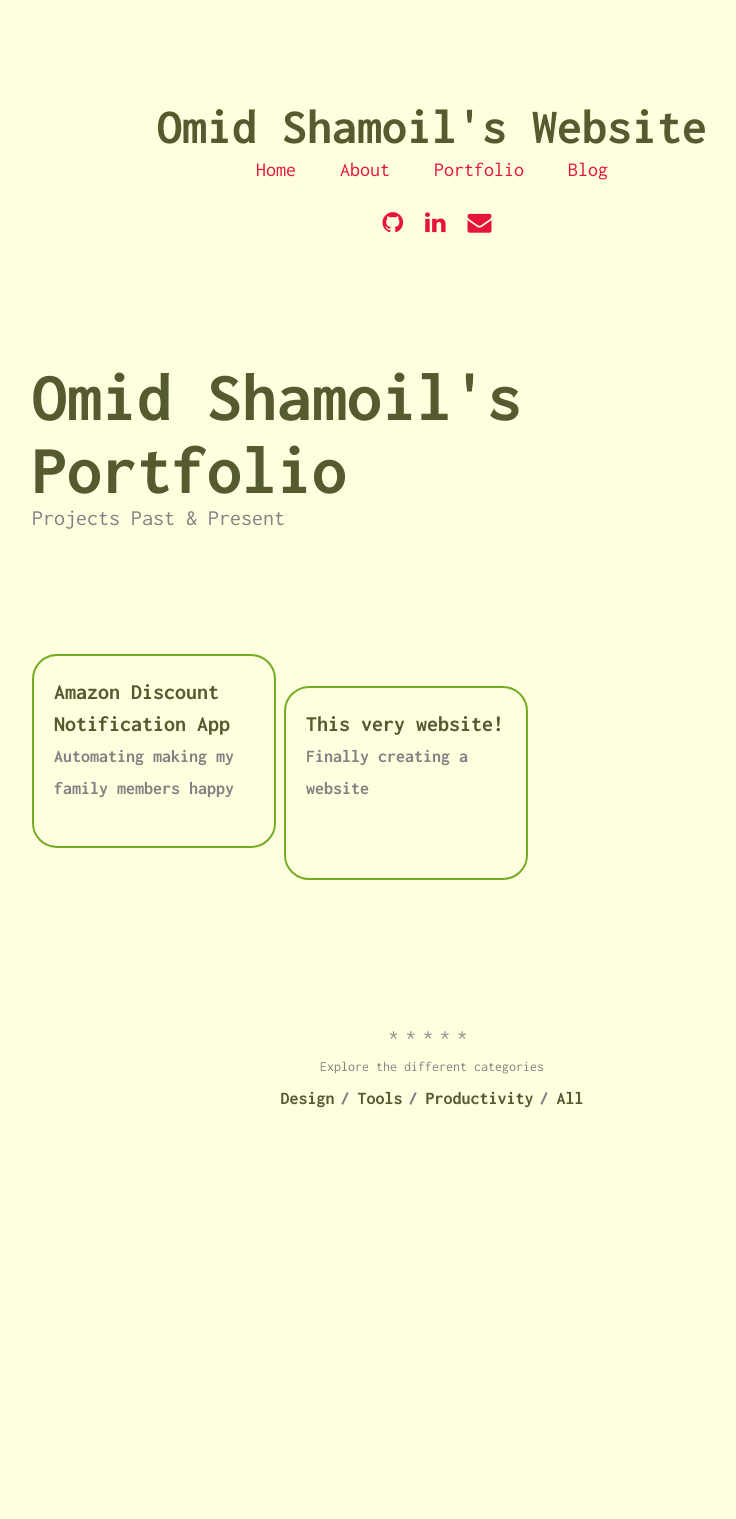
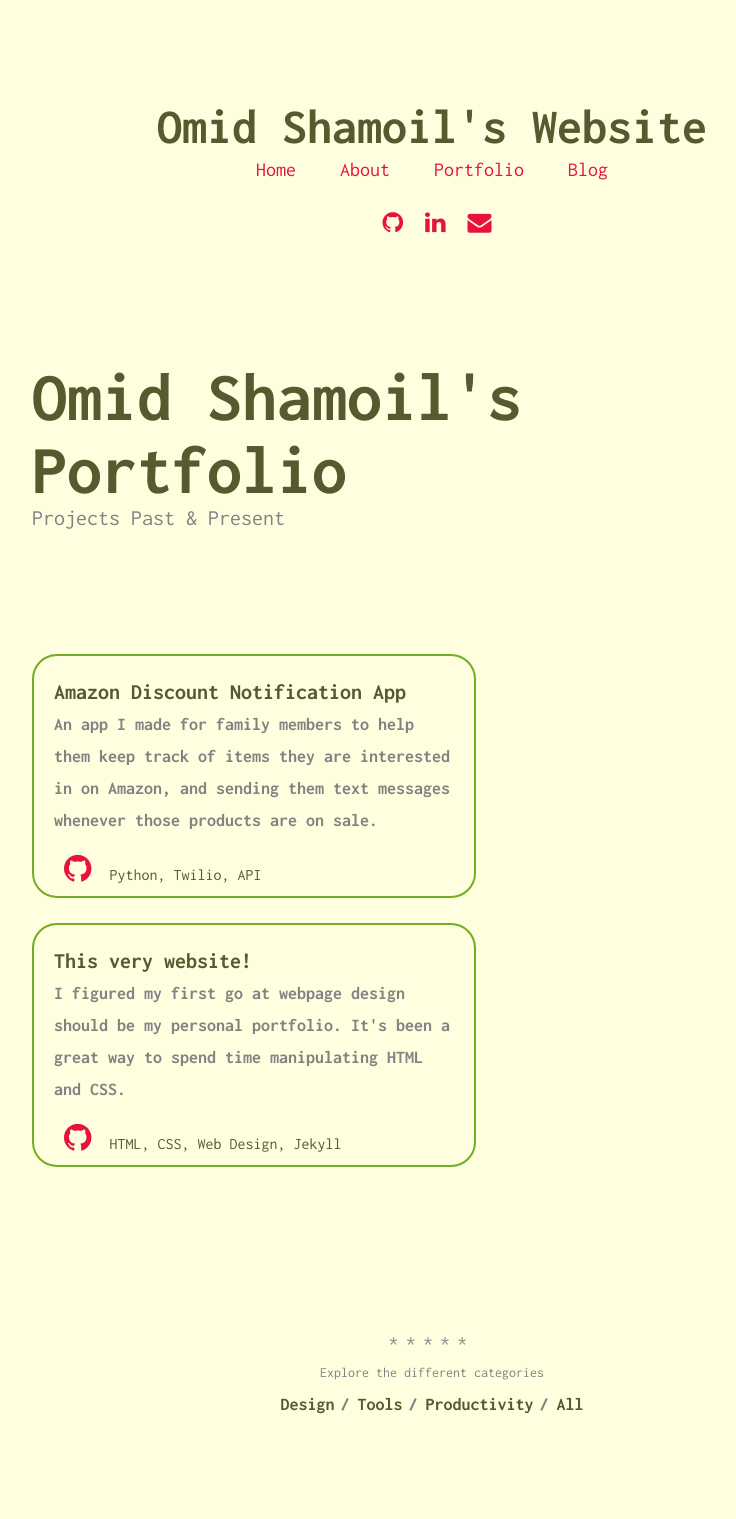
Before and after one commit to oshamoil/oshamoil.github.io, a Jekyll site: the page built from portfolio.html, in a window 1280 px wide. Shown: the whole page, without its empty margins (208-944 px from the left). Built offline with Jekyll 4.4.1, drawn with Linux system fonts in a browser that asks for light colours; before the commit the page ends 1213 px from its top, so only the background shows below that.

Commit message:
Including redirecting icons in portfolio blurbs. Need to refine css so boxes automatically resize

```diff
--- a/_posts/2022-02-18-amazon-notification.markdown
+++ b/_posts/2022-02-18-amazon-notification.markdown
@@ -3,9 +3,12 @@ layout: post
 title:  "Amazon Discount Notification App"
 subtitle: "Automating making my family members happy"
 project: true
+github: https://github.com/oshamoil/amazon_discount_notification
 date:   2022-02-19 00:00:00
 image: /assets/images/portfolio_images/amazon_notification.jpg
 categories: [design, tool]
+description: An app I made for family members to help them keep track of items they are interested in on Amazon, and sending them text messages whenever those products are on sale.
+tech: Python, Twilio, API
 ---
 In progress.
 (For now check out https://github.com/oshamoil/amazon_discount_notification)
--- a/_posts/2022-02-18-this-website.markdown
+++ b/_posts/2022-02-18-this-website.markdown
@@ -3,8 +3,11 @@ layout: post
 title:  "This very website!"
 subtitle: "Finally creating a website"
 project: true
+github: https://github.com/oshamoil/oshamoil.github.io
 date:   2022-02-18 00:00:00
+description: I figured my first go at webpage design should be my personal portfolio. It's been a great way to spend time manipulating HTML and CSS.
 image: /assets/images/portfolio_images/amazon_notification.jpg
+tech: HTML, CSS, Web Design, Jekyll
 categories: [design, tool]
 ---
 In progress
--- a/_sass/_default.scss
+++ b/_sass/_default.scss
@@ -186,6 +186,7 @@ strong {
 
 .project-teaser p{
     margin: 0;
+    font-weight: bold;
 }
 
 .project-teaser {
@@ -193,8 +194,14 @@ strong {
     border-radius: 25px;
     border: 2px solid #73AD21;
     padding: 20px;
-    width: 200px;
-    height: 150px;
+    width: 400px;
+    height: 200px;
+    margin-bottom: 25px;
+}
+
+.proj-tech {
+    margin: 10px;
+    padding-bottom: 10px;
 }
 
 
--- a/portfolio.html
+++ b/portfolio.html
@@ -6,16 +6,23 @@ sitemap:
   priority: 0.9
 permalink: /portfolio/
 ---
-<ul class="list-posts">
+<!--<ul class="list-posts">-->
     {% for post in site.posts %}
         {% if post.project %}
-            <li class="project-teaser">
-                <a href="{{ post.url | prepend: site.baseurl }}">
+            <span class="project-teaser">
+<!--                <a href="{{ post.url | prepend: site.baseurl }}">-->
                     <p class="post-teaser__title">{{ post.title }}</p>
-                    <p class="post-teaser__subtitle">{{ post.subtitle }}</p>
+                    <p class="post-teaser__subtitle">{{ post.description }}</p>
                     <br>
-                </a>
-            </li>
+                    <span>
+                    <a href="{{ post.github }}" class="social-links__entry" target="_blank">
+                        <i class="fa fa-github fa-2x proj-gh"></i>
+                    </a>
+                        <span class="proj-tech">{{post.tech}}</span>
+                    </span>
+<!--                    <span>{{post.tech}}</span>-->
+<!--                </a>-->
+            </span>
         {% endif %}
     {% endfor %}
-</ul>
+<!--</ul>-->
```
